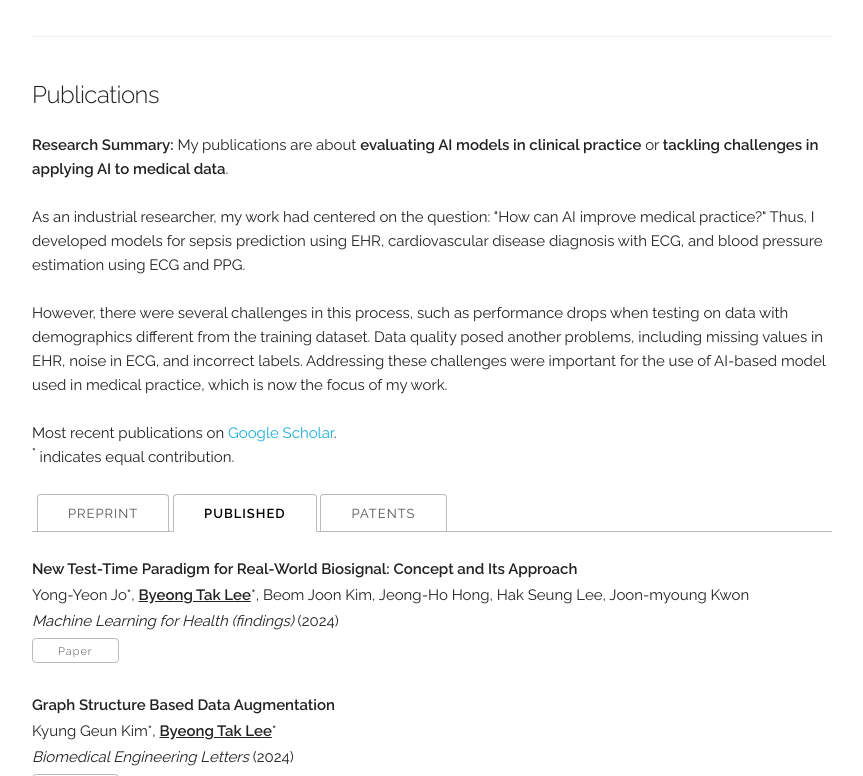
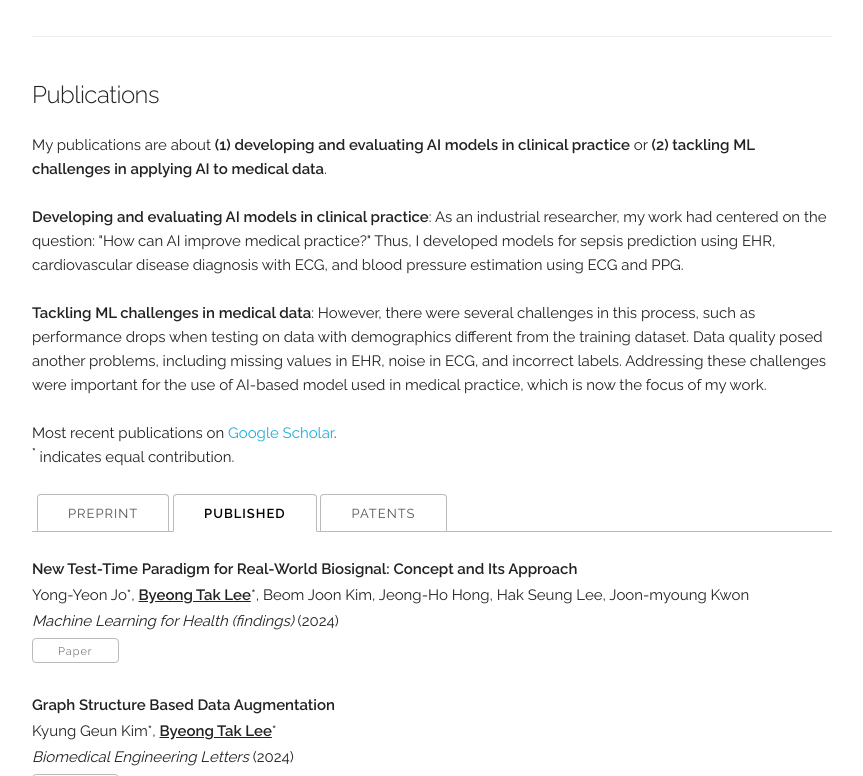
Before and after one commit to byeongtak/byeongtak.github.io, a Jekyll site: the page built from index.html, in a window 1280 px wide and 900 px high, scrolled down 1217 px, cut to the strip 124-900 px from the top of the window. Shown: the whole strip, without its empty margins (208-1071 px from the left). Built offline with Jekyll 4.4.1, drawn with Linux system fonts in a browser that asks for light colours.

Commit message:
Update index.html

```diff
--- a/index.html
+++ b/index.html
@@ -71,15 +71,14 @@ layout: default
 <!-- ========== PUBLICATIONS ========== -->
 <div class="docs-section" id="publications">
   <h5>Publications</h5>
-	<b>Research Summary:</b>
-	My publications are about <b>evaluating AI models in clinical practice</b> or <b>tackling challenges in applying AI to medical data</b>.
+	My publications are about <b>(1) developing and evaluating AI models in clinical practice</b> or <b>(2) tackling ML challenges in applying AI to medical data</b>.
 	<br>
 	<br>
-	As an industrial researcher, my work had centered on the question: "How can AI improve medical practice?"
+	<b>Developing and evaluating AI models in clinical practice</b>: As an industrial researcher, my work had centered on the question: "How can AI improve medical practice?"
 	Thus, I developed models for sepsis prediction using EHR, cardiovascular disease diagnosis with ECG, and blood pressure estimation using ECG and PPG.
 	<br>
 	<br>
-	However, there were several challenges in this process, such as performance drops when testing on data with demographics different from the training dataset.
+	<b>Tackling ML challenges in medical data</b>: However, there were several challenges in this process, such as performance drops when testing on data with demographics different from the training dataset.
 	Data quality posed another problems, including missing values in EHR, noise in ECG, and incorrect labels.
 	Addressing these challenges were important for the use of AI-based model used in medical practice, which is now the focus of my work.
 	<br>
```
